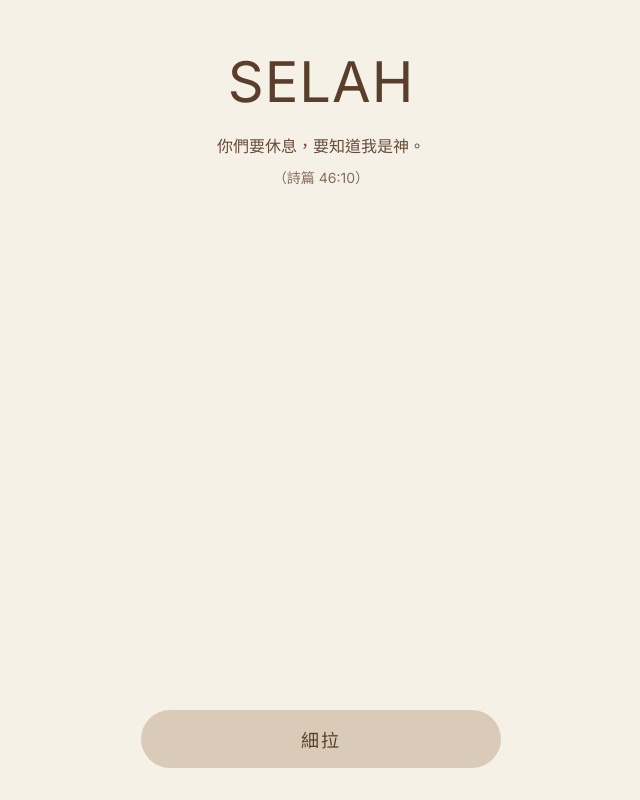
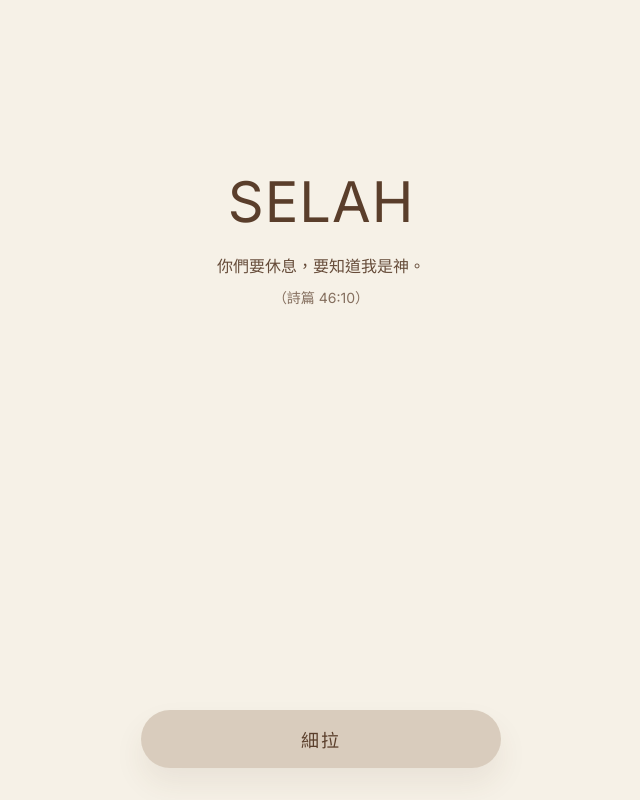
Before and after one commit to buzyfire-coder/selah-pwa, a Next.js app: page / in a window 1280 px wide. Shown: the whole page, without its empty margins (319-959 px from the left). Built offline with nearby package versions, Linux system fonts and the light colour scheme.

Commit message:
final homepage

```diff
--- a/app/globals.css
+++ b/app/globals.css
@@ -1,52 +1,6 @@
+/* globals.css */
 
-
-:root {
-  --foreground-rgb: 0, 0, 0;
-  --background-start-rgb: 214, 219, 220;
-  --background-end-rgb: 255, 255, 255;
-}
-
-@media (prefers-color-scheme: dark) {
-  :root {
-    --foreground-rgb: 255, 255, 255;
-    --background-start-rgb: 0, 0, 0;
-    --background-end-rgb: 0, 0, 0;
-  }
-}
-
-body {
-  color: rgb(var(--foreground-rgb));
-  background: linear-gradient(
-      to bottom,
-      transparent,
-      rgb(var(--background-end-rgb))
-    )
-    rgb(var(--background-start-rgb));
-}
-
-@keyframes selahPulse {
-  0%   { opacity: 0.22; transform: translateY(0px); }
-  50%  { opacity: 0.62; transform: translateY(-1px); }
-  100% { opacity: 0.22; transform: translateY(0px); }
-}
-
-@keyframes selahDriftA {
-  0%   { transform: translate3d(-6px, 10px, 0); opacity: 0.10; }
-  50%  { transform: translate3d(8px, -14px, 0); opacity: 0.22; }
-  100% { transform: translate3d(-6px, 10px, 0); opacity: 0.10; }
-}
-
-@keyframes selahDriftB {
-  0%   { transform: translate3d(10px, -8px, 0); opacity: 0.08; }
-  50%  { transform: translate3d(-12px, 12px, 0); opacity: 0.18; }
-  100% { transform: translate3d(10px, -8px, 0); opacity: 0.08; }
-}
-
-@keyframes selahSoftPulse {
-  0%   { transform: translateY(0); opacity: 0.92; }
-  50%  { transform: translateY(-1px); opacity: 1; }
-  100% { transform: translateY(0); opacity: 0.92; }
-}
+/* Theme variables */
 :root{
   --bg: #F6F1E7;
   --text: #5A3E2B;
@@ -58,8 +12,8 @@ body {
 
 @media (prefers-color-scheme: dark){
   :root{
-    --bg: #0E0F12;                 /* 夜間底色：極深、唔刺眼 */
-    --text: rgba(246,241,231,.90); /* 米白字：柔和 */
+    --bg: #0E0F12;
+    --text: rgba(246,241,231,.90);
     --wood: rgba(246,241,231,0.10);
     --border: rgba(246,241,231,0.14);
     --panel: rgba(246,241,231,0.06);
@@ -67,40 +21,18 @@ body {
   }
 }
 
-/* 讓整站跟色 */
-html, body{
-  background: var(--bg);
-  color: var(--text);
-}
-
-* { box-sizing: border-box; }
-html, body { height: 100%; margin: 0; }
-
-html, body {
-  height: 100%;
-  margin: 0;
-  background: var(--bg);   /* 關鍵：body 背景跟主題 */
-  color: var(--text);
-  overflow: hidden;        /* 關鍵：全站禁止上下滑動 */
-}
-
-body {
-  overscroll-behavior: none;   /* Android/Chrome：防彈跳 */
-  -webkit-overflow-scrolling: auto;
-}
-
 * { box-sizing: border-box; }
 
+/* Fill whole screen + remove default margin */
 html, body {
   height: 100%;
   margin: 0;
   background: var(--bg);
   color: var(--text);
-  overflow: hidden;            /* 禁止上下滑 */
 }
 
-body {
-  overscroll-behavior: none;   /* Android/Chrome 防彈跳 */
+/* Stop page scrolling (you want stillness) */
+body{
+  overflow: hidden;
+  overscroll-behavior: none;
 }
-
-* { box-sizing: border-box; }
--- a/app/page.tsx
+++ b/app/page.tsx
@@ -19,47 +19,62 @@ export default function Home() {
 const styles: Record<string, React.CSSProperties> = {
   page: {
     minHeight: "100dvh",
-    background: "#F6F1E7",
+    background: "var(--bg)",
     display: "flex",
     flexDirection: "column",
     alignItems: "center",
+
+    /* ✅ 用 space-between 但加足夠 padding 避免 Android bar 推到好怪 */
     justifyContent: "space-between",
-    padding: "48px 24px 32px",
+
+    paddingTop: "max(56px, env(safe-area-inset-top))",
+    paddingLeft: 24,
+    paddingRight: 24,
+    paddingBottom: "calc(24px + env(safe-area-inset-bottom))",
+
     overflow: "hidden",
   },
+
+  /* ✅ SELAH 偏上：用 vh 推落去，跨機穩定 */
   centerBlock: {
     width: "100%",
     maxWidth: 420,
     textAlign: "center",
+    marginTop: "14vh",
   },
+
   title: {
     fontSize: 56,
-    color: "#5A3E2B",
+    color: "var(--text)",
     letterSpacing: 1,
   },
   verse: {
     marginTop: 16,
     fontSize: 16,
     lineHeight: 1.8,
-    color: "#5A3E2B",
+    color: "var(--text)",
     opacity: 0.92,
   },
   ref: {
     marginTop: 6,
     fontSize: 14,
-    color: "#5A3E2B",
+    color: "var(--text)",
     opacity: 0.72,
   },
+
+  /* ✅ 按鈕永遠在底部，但唔會被 Android navbar 壓住 */
   button: {
     width: "100%",
     maxWidth: 360,
     textAlign: "center",
     padding: "16px 20px",
     borderRadius: 999,
-    background: "#D9CBB8",
-    color: "#5A3E2B",
+    background: "var(--wood)",
+    color: "var(--text)",
     textDecoration: "none",
     fontSize: 18,
     letterSpacing: 2,
+    boxShadow: "0 16px 30px var(--shadow)",
+    marginBottom: 8,
   },
 };
```
